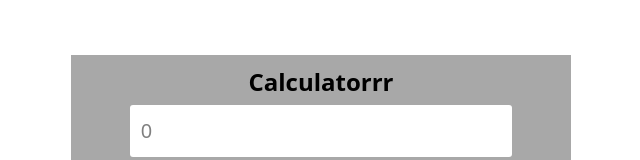
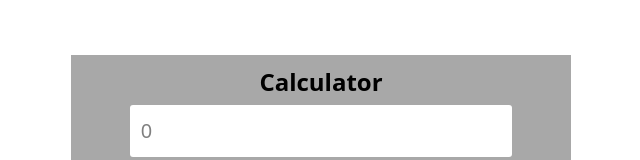
Before and after one commit to bobbyDeepak1415/Calculator_react, a React (Vite) app: page / in a window 1280 px wide. Shown: the top 160 px of the page, without its empty margins (319-959 px from the left). Built offline with nearby package versions, Linux system fonts and the light colour scheme.

Commit message:
added the btns into a btn div

```diff
--- a/src/Components/Calculator.jsx
+++ b/src/Components/Calculator.jsx
@@ -10,7 +10,7 @@ function Calculator() {
   return (
     <>
       <div className="w-[500px] h-[550px] bg-[rgb(168,168,168)] m-auto text-center p-[11px] mt-[55px]">
-        <p className="h-[20px] text-2xl font-bold mb-2">Calculatorrr</p>
+        <p className="h-[20px] text-2xl font-bold mb-2">Calculator</p>
         <div>
           <input
             value={data}
@@ -18,6 +18,7 @@ function Calculator() {
             className="w-[80%] mb-5 bg-white p-[11px] border-none text-[20px] mt-[11px] rounded-[3px]"
           ></input>
         </div>
+        <div>
           <button onClick={getValue} value="(">
             (
           </button>
@@ -76,13 +77,14 @@ function Calculator() {
           <button onClick={getValue} value="Back">
             Back
           </button>
-        <button onClick={getValue} value="+">
+          <button onClick={getValue} value="=">
             =
           </button>
           <button onClick={getValue} value="/">
             /
           </button>
         </div>
+      </div>
     </>
   );
 }
```
Lines whose indentation alone changed are shown as unchanged.
